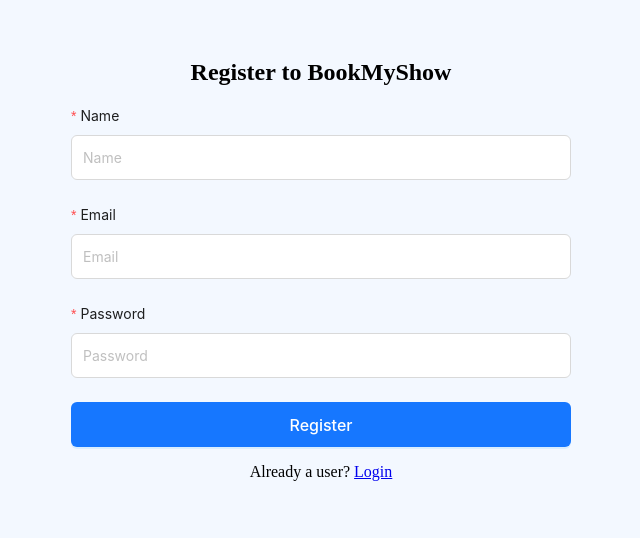
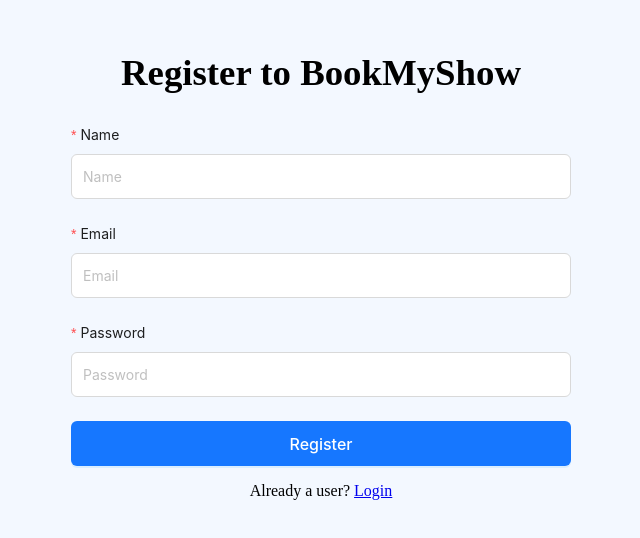
Before and after one commit to harsh-sangwan2002/book-my-show, a React (Vite) app in the folder client/: page /register in a window 1280 px wide. Shown: the part 140-678 px from the top of the page, without its empty margins (319-959 px from the left). Built offline with nearby package versions, Linux system fonts and the light colour scheme.

Commit message:
updated fontSize of heading

```diff
--- a/client/src/pages/Login/Login.jsx
+++ b/client/src/pages/Login/Login.jsx
@@ -36,7 +36,7 @@
             <header className="App-header">
                 <main className="main-area mw-500 text-center px-3">
                     <section className="left-section">
-                        <h1>Login to BookMyShow</h1>
+                        <h1 style={{ fontSize: '2.3rem' }}>Login to BookMyShow</h1>
                     </section>
                     <section className="right-section">
                         {message && (
--- a/client/src/pages/Register/Register.jsx
+++ b/client/src/pages/Register/Register.jsx
@@ -36,7 +36,7 @@
             <header className="App-header">
                 <main className="main-area mw-500 text-center px-3">
                     <section className="left-section">
-                        <h1>Register to BookMyShow</h1>
+                        <h1 style={{ fontSize: '2.3rem' }}>Register to BookMyShow</h1>
                     </section>
                     <section className="right-section">
                         {message && (
```
